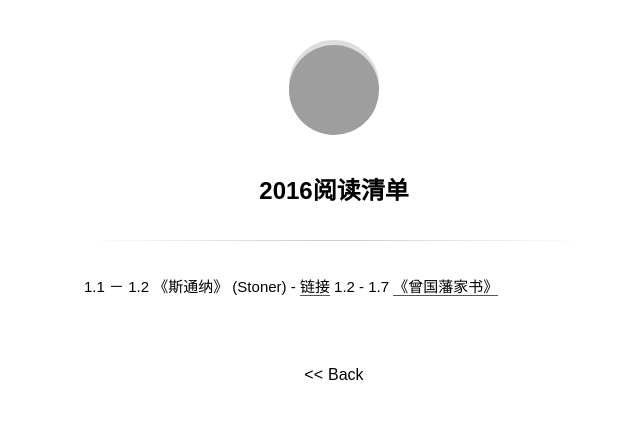
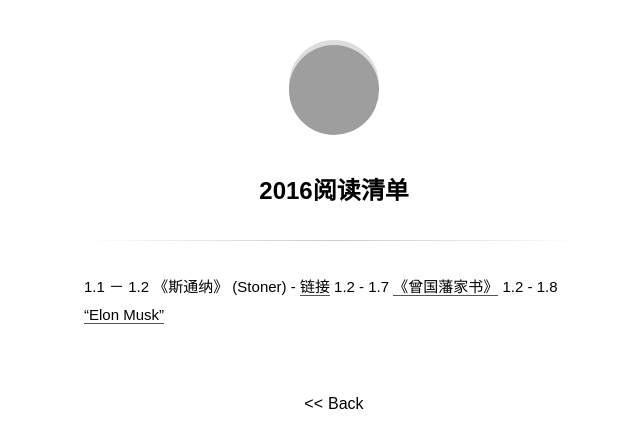
Before and after one commit to psaux0/psaux0.github.io, a Jekyll site: the page built from readinglist.md, in a window 1280 px wide. Shown: the top 448 px of the page, without its empty margins (306-946 px from the left). Built offline with Jekyll 4.4.1, drawn with Linux system fonts in a browser that asks for light colours; some web fonts are replaced; grey boxes are pictures that could not be loaded.

Commit message:
update reading list

```diff
--- a/readinglist.md
+++ b/readinglist.md
@@ -3,3 +3,4 @@ title: "2016阅读清单"
 ---
 1.1 － 1.2 《斯通纳》 (Stoner) - [链接](http://book.douban.com/subject/26425831/)
 1.2 - 1.7  [《曾国藩家书》](http://book.douban.com/subject/1092645/)
+1.2 - 1.8 ["Elon Musk"](http://book.douban.com/subject/26372738/)
```
